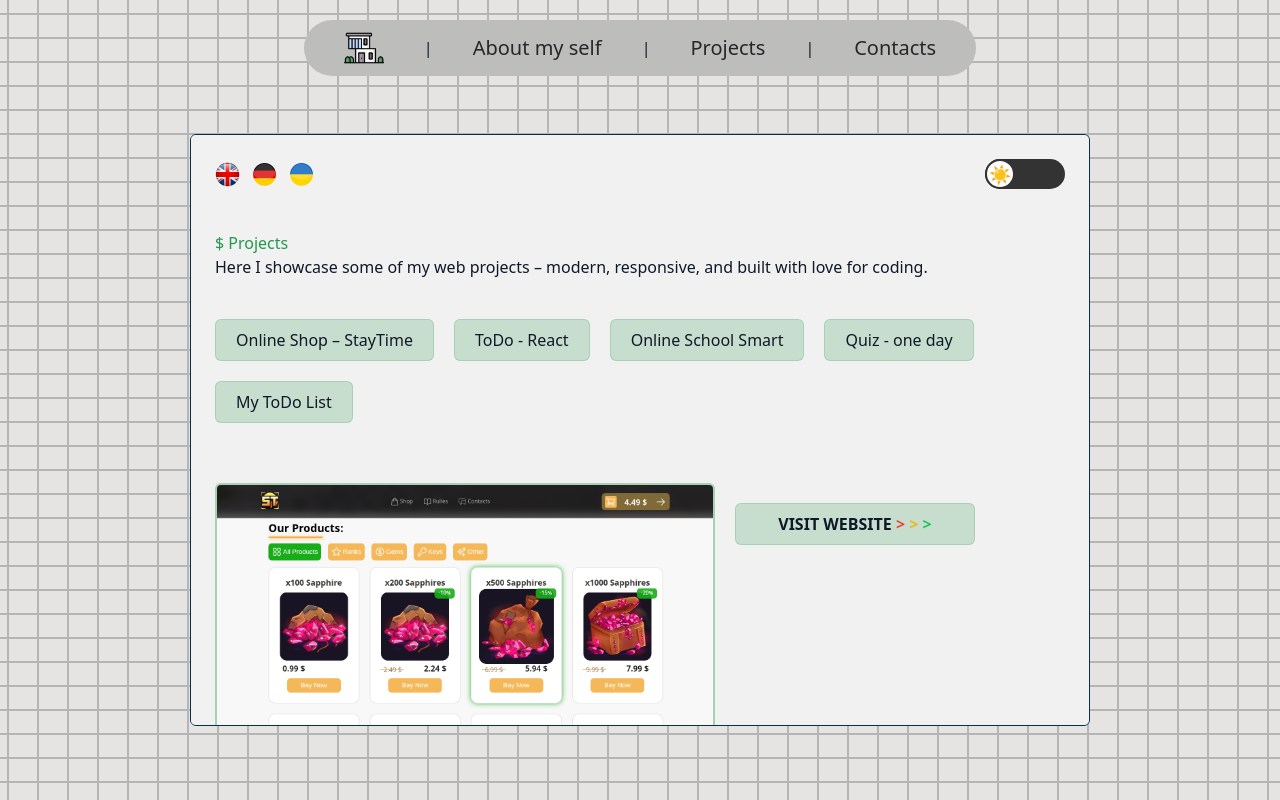
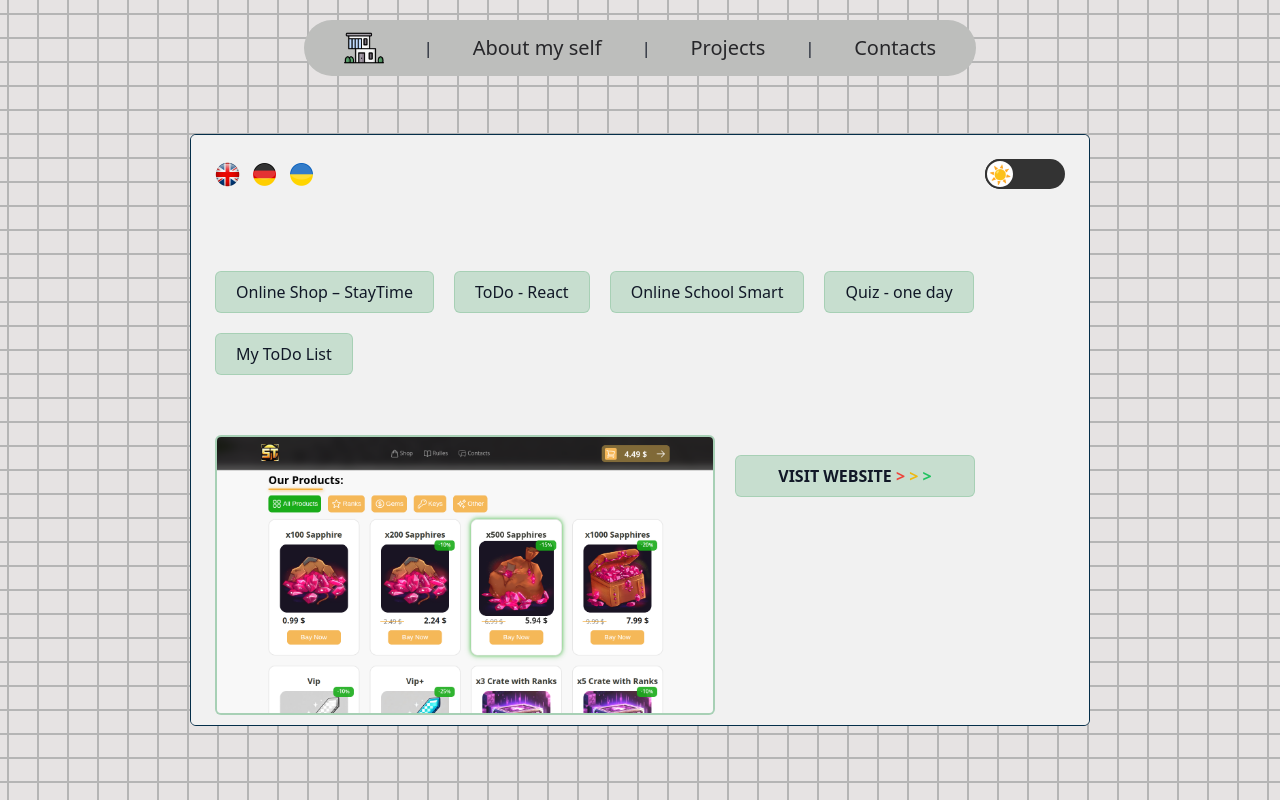
Before and after one commit to Maryna-Khrystyianyn/Portfolio-Next-JS, a Next.js app: page /projects in a window 1280 px wide. Built offline with nearby package versions, Linux system fonts and the light colour scheme.

Commit message:
change projects. delete h3 and description

```diff
--- a/app/components/projectView/ProjectHomeMobileView.tsx
+++ b/app/components/projectView/ProjectHomeMobileView.tsx
@@ -40,7 +40,7 @@ const ProjectHomeMobileViev = ({ project }: ProjectHomeMobileVievProps) => {
           isOpen ? "scale-100 translate-y-0" : "scale-0 -translate-y-[300px]"
         }`}
       >
-        <div className="flex flex-col w-[80%] mx-auto bg-[var(--project-transparent)] rounded p-5 border border-[var(--main-light)]">
+        <div className="flex flex-col w-[90%] mx-auto bg-[var(--project-transparent)] rounded p-5 border border-[var(--main-light)]">
           <button
             onClick={() => setIsOpen((prev) => !prev)}
             className="w-full text-right text-2xl"
--- a/app/projects/page.tsx
+++ b/app/projects/page.tsx
@@ -12,8 +12,8 @@ const Projects = () => {
 
   return (
     <div className="mt-[-30px]">
-      <h3>$ {t("projects")}</h3>
-      <p className="sm:text-base text-sm">{t("projectsDescription")}</p>
+      {/* <h3>$ {t("projects")}</h3>
+      <p className="sm:text-base text-sm">{t("projectsDescription")}</p> */}
 
       {/* Projects links */}
       <div className=" flex flex-wrap gap-3 sm:gap-5 sm:mt-10 mt-7">
```
